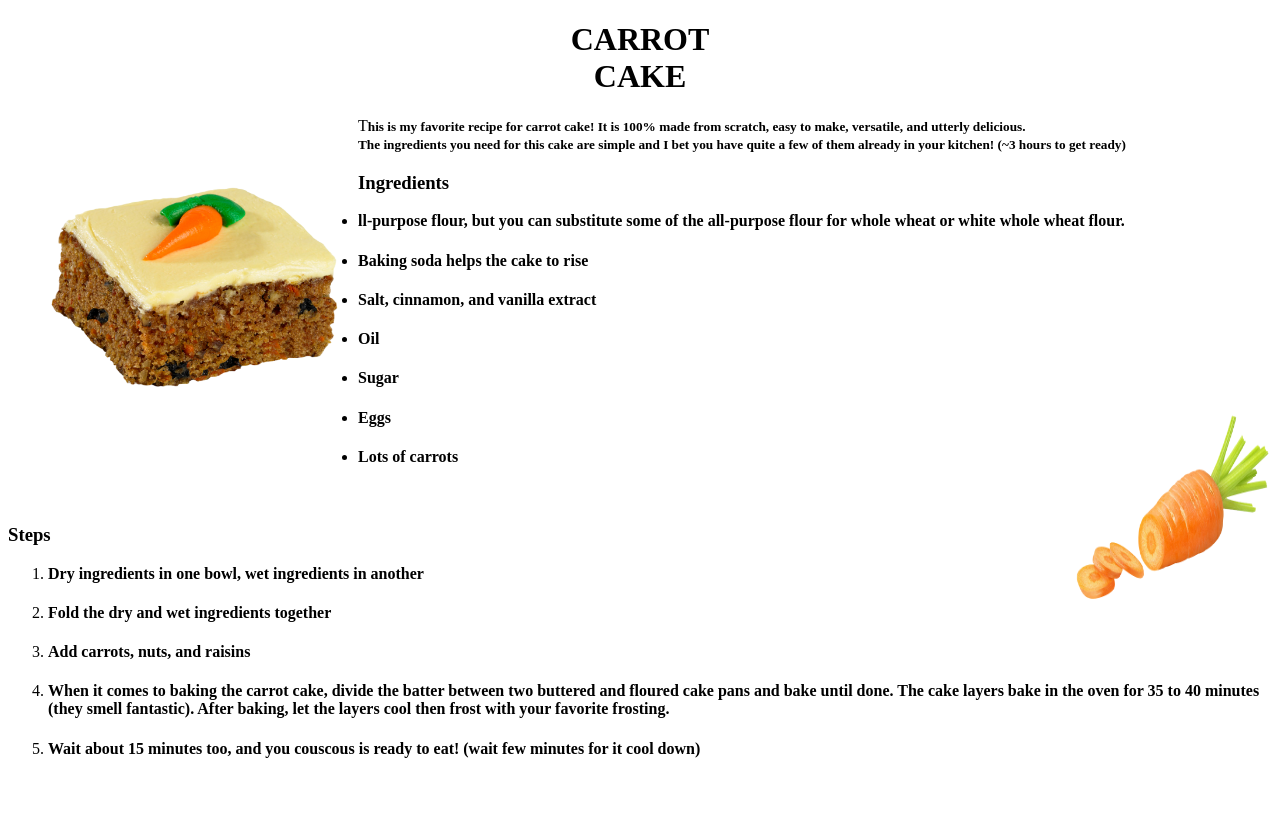
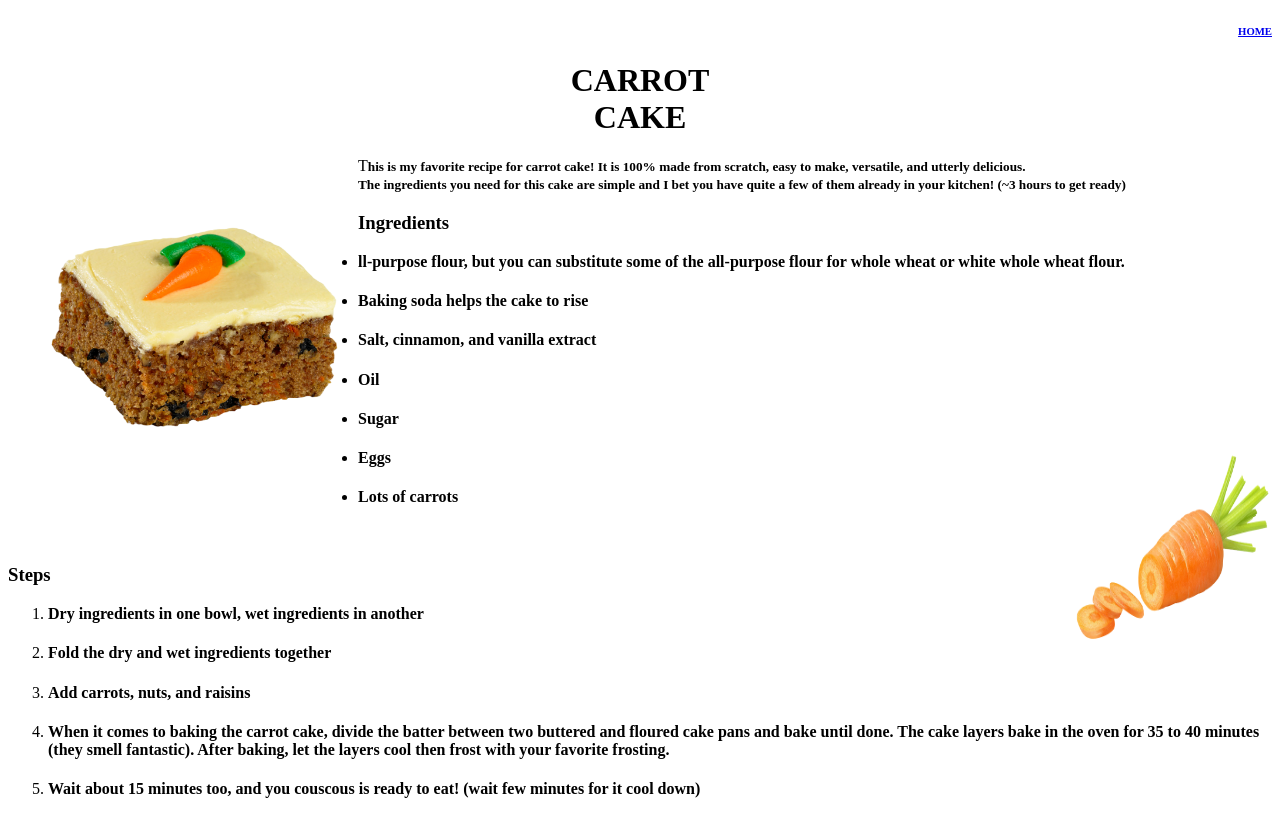
Before and after one commit to Piccolizq/odin-recipes, a plain HTML site: page recipes/carrotcake.html in a window 1280 px wide. Drawn offline with Linux system fonts and the light colour scheme.

Commit message:
Add: Home option

```diff
--- a/recipes/carrotcake.html
+++ b/recipes/carrotcake.html
@@ -2,6 +2,7 @@
 
 <html lang="en">
     <head>
+        <a href="../index.html"><h6 align="right"> HOME</h6></a>
         <meta charset="UTF-8">
         <title>Odin Recipes | Home | Carrot Cake</title>
     </head>
```
Also changed, not shown: recipes/cuscuz.html (+1 -0 lines), recipes/homebread.html (+1 -0 lines), recipes/pasta.html (+1 -0 lines).
